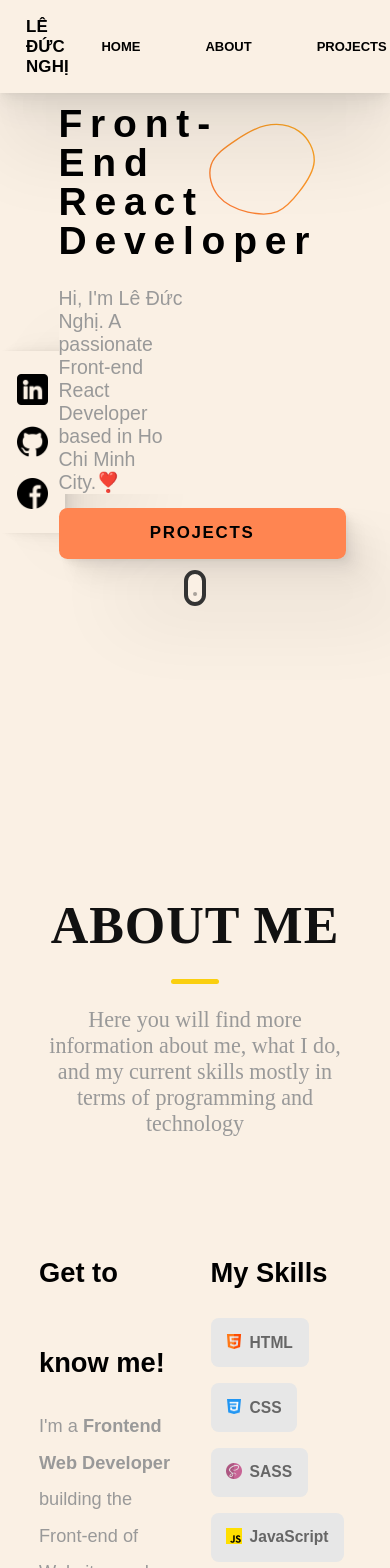
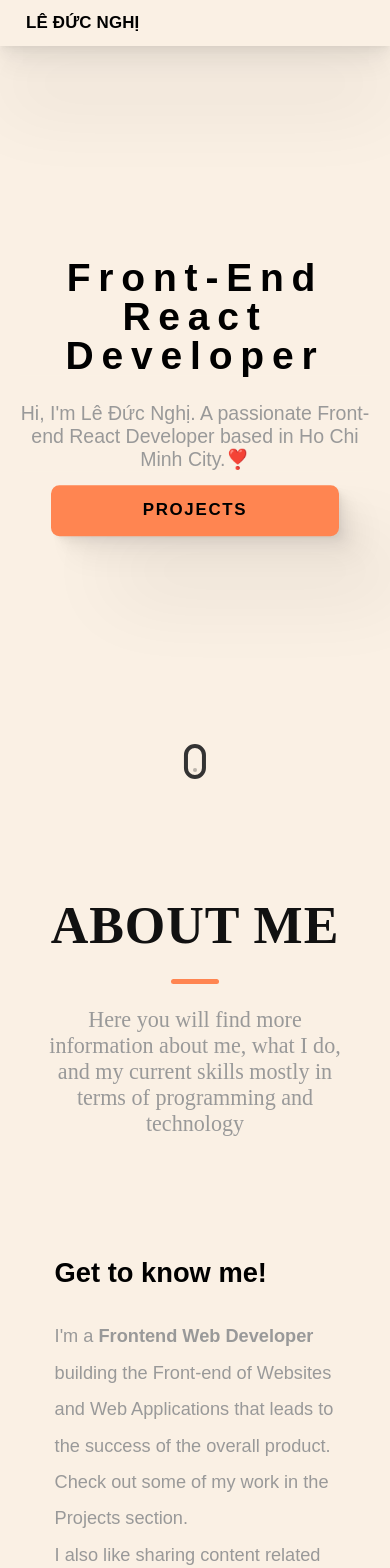
Before and after one commit to LeDucNghi/portfolio, a React (Vite) app: page / in a window 390 px wide. Shown: the top 1568 px of the page. Built offline with nearby package versions, Linux system fonts and the light colour scheme.

Commit message:
update responsive & widget

```diff
--- a/src/components/About/About.scss
+++ b/src/components/About/About.scss
@@ -12,6 +12,8 @@
     background: transparent;
 
     .about {
+        position: relative;
+
         width: 45%;
         height: 38em;
 
@@ -85,3 +87,14 @@
         }
     }
 }
+
+@media only screen and (max-width: 600px) {
+    .about_content {
+        flex-direction: column;
+
+        .about {
+            width: 90%;
+            height: auto;
+        }
+    }
+}
--- a/src/components/About/About.tsx
+++ b/src/components/About/About.tsx
@@ -1,6 +1,6 @@
 import "./About.scss";
 
-import { Section } from "../HeadingSection/Section";
+import { Section } from "../Section/Section";
 import { skills } from "../../constants/clusterWidgets";
 import { useState } from "react";
 
@@ -8,11 +8,11 @@ export function About() {
   const [isSelected, setIsSelected] = useState<number | null>(null);
 
   return (
-    <>
     <Section
       sectionName="about me"
       sectionDescribe="Here you will find more information about me, what I do, and my
           current skills mostly in terms of programming and technology"
+      id="about"
     >
       <div className="about_content">
         <div className="about_content_main about">
@@ -20,16 +20,15 @@ export function About() {
           <p>
             I'm a <b>Frontend Web Developer</b> building the Front-end of
             Websites and Web Applications that leads to the success of the
-              overall product. Check out some of my work in the Projects
-              section.
+            overall product. Check out some of my work in the Projects section.
           </p>
 
           <p>
-              I also like sharing content related to the stuff that I have
-              learned over the years in Web Development so it can help other
-              people of the Dev Community. Feel free to Connect or Follow me on
-              my Linkedin where I post useful content related to Web Development
-              and Programming
+            I also like sharing content related to the stuff that I have learned
+            over the years in Web Development so it can help other people of the
+            Dev Community. Feel free to Connect or Follow me on my Linkedin
+            where I post useful content related to Web Development and
+            Programming
           </p>
 
           <p>
@@ -68,6 +67,5 @@ export function About() {
         </div>
       </div>
     </Section>
-    </>
   );
 }
--- a/src/components/Banner/Banner.scss
+++ b/src/components/Banner/Banner.scss
@@ -188,3 +188,43 @@
         }
     }
 }
+
+@media only screen and (max-width: 600px) {
+    .banner_wrapper {
+        .social_button_wrapper {
+            display: none;
+        }
+
+        .banner_content {
+            width: 90%;
+
+            top: 40%;
+            transform: translateY(-40%);
+
+            text-align: center;
+
+            .banner_avt {
+                display: none;
+            }
+
+            .banner_text {
+                width: 100%;
+
+                align-items: center;
+
+                p {
+                    text-align: center;
+                }
+            }
+        }
+
+        .mouse {
+            position: absolute;
+
+            bottom: 0;
+
+            left: 50%;
+            transform: translateX(-50%);
+        }
+    }
+}
--- a/src/components/Banner/Banner.tsx
+++ b/src/components/Banner/Banner.tsx
@@ -5,7 +5,7 @@ import { socialButton } from "../../constants/clusterWidgets";
 
 export function Banner() {
   return (
-    <div className="banner_wrapper">
+    <div className="banner_wrapper" id="banner">
       <div className="social_button_wrapper">
         {socialButton.map((button, key) => {
           return (
--- a/src/components/Contact/Contact.tsx
+++ b/src/components/Contact/Contact.tsx
@@ -1,13 +1,13 @@
 import "./Contact.scss";
 
-import { Section } from "../HeadingSection/Section";
+import { Section } from "../Section/Section";
 
 export function Contact() {
   return (
-    <>
     <Section
       sectionName="contact"
       sectionDescribe="Feel free to Contact me by submitting the form below and I will get back to you as soon as possible"
+      id="contact"
     >
       <div className="form_container">
         <div className="contact_fields">
@@ -24,6 +24,5 @@ export function Contact() {
         </div>
       </div>
     </Section>
-    </>
   );
 }
--- a/src/components/Header/Header.scss
+++ b/src/components/Header/Header.scss
@@ -64,3 +64,11 @@
         }
     }
 }
+
+@media only screen and (max-width: 600px) {
+    .header_wrapper {
+        .header_nav_link {
+            display: none;
+        }
+    }
+}
--- a/src/components/Header/Header.tsx
+++ b/src/components/Header/Header.tsx
@@ -3,6 +3,10 @@ import "./Header.scss";
 import { headerNavLinks } from "../../constants/clusterWidgets";
 
 export function Header() {
+  const handleScrollTo = (id: string) => {
+    window.location.href = id;
+  };
+
   return (
     <div className="header_wrapper">
       <div className="header_logo_container">
@@ -17,6 +21,7 @@ export function Header() {
               key={key}
               className="nav_link"
               rel="noreferrer noopener"
+              onClick={() => handleScrollTo(nav.ref)}
             >
               {nav.name}
             </a>
--- a/src/components/Projects/Projects.scss
+++ b/src/components/Projects/Projects.scss
@@ -1,6 +1,3 @@
-.project_wrapper {
-    margin-top: 7em;
-
 .project_items {
     width: 90%;
 
@@ -155,4 +152,18 @@
         }
     }
 }
+
+@media only screen and (max-width: 600px) {
+    .project_items {
+        flex-direction: column;
+
+        .project_thumbnail,
+        .project_content {
+            width: 90%;
         }
+
+        .project_thumbnail {
+            margin: 0 auto;
+        }
+    }
+}
--- a/src/components/Projects/Projects.tsx
+++ b/src/components/Projects/Projects.tsx
@@ -1,22 +1,21 @@
 import "./Projects.scss";
 
 import { ProjectItems } from "./ProjectItems";
-import { Section } from "../HeadingSection/Section";
+import { Section } from "../Section/Section";
 import { projects } from "../../constants/clusterWidgets";
 
 export function Projects() {
   return (
-    <>
     <Section
       sectionName="projects"
       sectionDescribe="Here you will find some of the personal and clients projects that I created with each project containing its own case study"
+      id="projects"
     >
-        <div className="project_wrapper">
+      <>
         {projects.map((project, key) => {
           return <ProjectItems key={key} items={project} />;
         })}
-        </div>
+      </>
     </Section>
-    </>
   );
 }
--- a/src/components/HeadingSection/Section.scss
+++ b/src/components/Section/Section.scss
@@ -46,7 +46,7 @@
                     top: calc(100% + 1.5rem);
                     height: 5px;
                     width: 3rem;
-                    background: #facf0f;
+                    background: #ff8551;
                     left: 50%;
                     transform: translateX(-50%);
                     border-radius: 5px;
--- a/src/components/HeadingSection/Section.tsx
+++ b/src/components/Section/Section.tsx
@@ -2,6 +2,7 @@ export interface ISectionProps {
   sectionName: string;
   sectionDescribe: string;
   children: JSX.Element;
+  id: string;
 }
 
 import "./Section.scss";
@@ -10,9 +11,10 @@ export function Section({
   sectionName,
   sectionDescribe,
   children,
+  id,
 }: ISectionProps) {
   return (
-    <div className="section_wrapper">
+    <div id={id} className="section_wrapper">
       <div className="heading_container">
         <span>{sectionName} </span>
 
--- a/src/constants/clusterWidgets.ts
+++ b/src/constants/clusterWidgets.ts
@@ -22,22 +22,22 @@ export const headerNavLinks = [
   {
     id: 1,
     name: "home",
-    ref: "",
+    ref: "#banner",
   },
   {
     id: 2,
     name: "about",
-    ref: "",
+    ref: "#about",
   },
   {
     id: 3,
     name: "projects",
-    ref: "",
+    ref: "#projects",
   },
   {
     id: 4,
     name: "contact",
-    ref: "",
+    ref: "#contact",
   },
 ];
 
@@ -117,6 +117,13 @@ export const skills = [
     logo: Images.figma,
     bgColor: "#0cb47c",
   },
+
+  {
+    id: 13,
+    tech: "Responsive Design",
+    logo: "",
+    bgColor: "#0cb47c",
+  },
 ];
 
 export const projects = [
@@ -162,6 +169,13 @@ export const projects = [
         id: 7,
         tech: "TypeScript",
         logo: Images.typescript,
+        bgColor: "#007acc",
+      },
+
+      {
+        id: 8,
+        tech: "MYSQL",
+        logo: Images.mysql,
         bgColor: "#007acc",
       },
     ],
```
Lines whose indentation alone changed are shown as unchanged.
